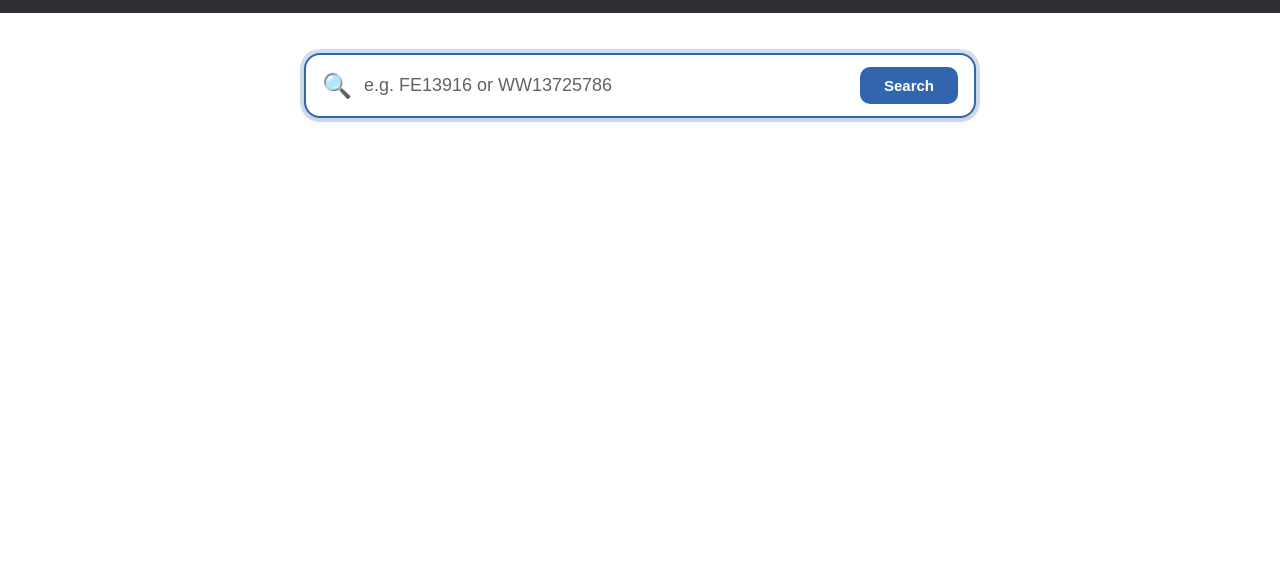
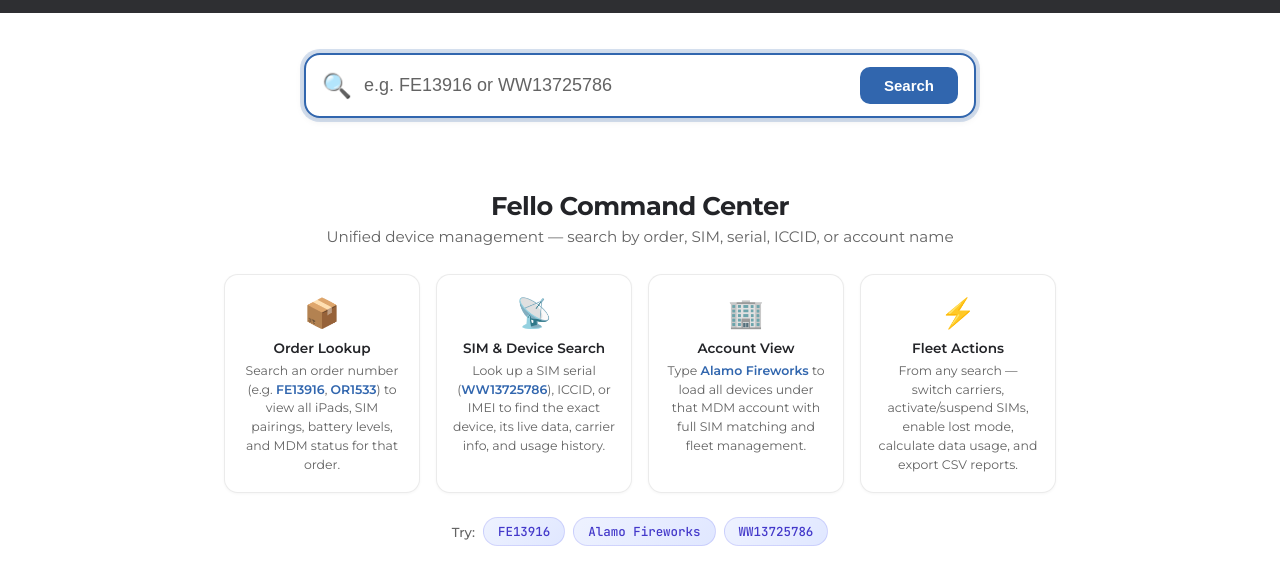
Before and after one commit to dano-27/fello_starlink_command_center, a website: page public/lookup/index.html in a window 1280 px wide. Shown: the part 52-636 px from the top of the page. Drawn offline with nearby package versions, Linux system fonts and the light colour scheme.

Commit message:
Add tool guide below search bar — explains features, shows quick-search chips, hides on search

```diff
--- a/public/lookup/app.js
+++ b/public/lookup/app.js
@@ -79,6 +79,10 @@
 
     setLoading(true);
     resultsContainer.classList.remove('visible');
+
+    // Hide the tool guide once a search starts
+    const toolGuide = document.getElementById('tool-guide');
+    if (toolGuide) toolGuide.classList.add('hidden');
 
     // Clear previous instances
     if (currentChart) { currentChart.destroy(); currentChart = null; }
--- a/public/lookup/index.html
+++ b/public/lookup/index.html
@@ -47,6 +47,46 @@
       </div>
     </div>
 
+    <div id="tool-guide" class="tool-guide">
+      <div class="tool-guide-inner">
+        <h2 class="tool-guide-title">Fello Command Center</h2>
+        <p class="tool-guide-subtitle">Unified device management — search by order, SIM, serial, ICCID, or account name</p>
+
+        <div class="tool-guide-grid">
+          <div class="tool-guide-card">
+            <div class="tool-guide-card-icon">📦</div>
+            <h3>Order Lookup</h3>
+            <p>Search an order number (e.g. <strong>FE13916</strong>, <strong>OR1533</strong>) to view all iPads, SIM pairings, battery levels, and MDM status for that order.</p>
+          </div>
+
+          <div class="tool-guide-card">
+            <div class="tool-guide-card-icon">📡</div>
+            <h3>SIM &amp; Device Search</h3>
+            <p>Look up a SIM serial (<strong>WW13725786</strong>), ICCID, or IMEI to find the exact device, its live data, carrier info, and usage history.</p>
+          </div>
+
+          <div class="tool-guide-card">
+            <div class="tool-guide-card-icon">🏢</div>
+            <h3>Account View</h3>
+            <p>Type <strong>Alamo Fireworks</strong> to load all devices under that MDM account with full SIM matching and fleet management.</p>
+          </div>
+
+          <div class="tool-guide-card">
+            <div class="tool-guide-card-icon">⚡</div>
+            <h3>Fleet Actions</h3>
+            <p>From any search — switch carriers, activate/suspend SIMs, enable lost mode, calculate data usage, and export CSV reports.</p>
+          </div>
+        </div>
+
+        <div class="tool-guide-examples">
+          <span class="tool-guide-examples-label">Try:</span>
+          <button class="tool-guide-chip" onclick="document.getElementById('search-input').value=this.textContent;document.getElementById('search-btn').click();">FE13916</button>
+          <button class="tool-guide-chip" onclick="document.getElementById('search-input').value=this.textContent;document.getElementById('search-btn').click();">Alamo Fireworks</button>
+          <button class="tool-guide-chip" onclick="document.getElementById('search-input').value=this.textContent;document.getElementById('search-btn').click();">WW13725786</button>
+        </div>
+      </div>
+    </div>
+
     <div id="results-container" class="results-container">
       <!-- Dynamic Content Will Be Injected Here -->
     </div>
--- a/public/lookup/styles.css
+++ b/public/lookup/styles.css
@@ -1112,10 +1112,133 @@ td.mono {
   color: var(--blue);
 }
 
+/* ── Tool Guide ──────────────────────────────────────────────────── */
+.tool-guide {
+  max-width: 880px;
+  margin: 0 auto;
+  padding: 0 24px;
+  animation: guideIn 0.5s ease-out;
+}
+
+@keyframes guideIn {
+  from { opacity: 0; transform: translateY(12px); }
+  to   { opacity: 1; transform: translateY(0); }
+}
+
+.tool-guide-inner {
+  text-align: center;
+  padding: 32px 0 16px;
+}
+
+.tool-guide-title {
+  font-family: 'Montserrat', sans-serif;
+  font-size: 1.6rem;
+  font-weight: 700;
+  color: var(--text-main);
+  margin: 0 0 6px;
+  letter-spacing: -0.02em;
+}
+
+.tool-guide-subtitle {
+  font-size: 0.95rem;
+  color: var(--text-muted);
+  margin: 0 0 28px;
+}
+
+.tool-guide-grid {
+  display: grid;
+  grid-template-columns: repeat(4, 1fr);
+  gap: 16px;
+  margin-bottom: 24px;
+}
+
+.tool-guide-card {
+  background: var(--bg-card);
+  border: 1px solid var(--border);
+  border-radius: 14px;
+  padding: 20px 16px 18px;
+  text-align: center;
+  transition: all 0.2s ease;
+  box-shadow: 0 1px 3px rgba(0,0,0,0.04);
+}
+
+.tool-guide-card:hover {
+  border-color: var(--blue);
+  box-shadow: 0 4px 16px rgba(59, 130, 246, 0.10);
+  transform: translateY(-2px);
+}
+
+.tool-guide-card-icon {
+  font-size: 1.8rem;
+  margin-bottom: 10px;
+}
+
+.tool-guide-card h3 {
+  font-family: 'Montserrat', sans-serif;
+  font-size: 0.85rem;
+  font-weight: 600;
+  color: var(--text-main);
+  margin: 0 0 6px;
+}
+
+.tool-guide-card p {
+  font-size: 0.78rem;
+  color: var(--text-muted);
+  line-height: 1.5;
+  margin: 0;
+}
+
+.tool-guide-card p strong {
+  color: var(--blue);
+  font-weight: 600;
+}
+
+.tool-guide-examples {
+  display: flex;
+  align-items: center;
+  justify-content: center;
+  gap: 8px;
+  flex-wrap: wrap;
+}
+
+.tool-guide-examples-label {
+  font-size: 0.82rem;
+  color: var(--text-muted);
+  font-weight: 500;
+}
+
+.tool-guide-chip {
+  background: linear-gradient(135deg, #EEF2FF, #E0E7FF);
+  border: 1px solid rgba(99, 102, 241, 0.2);
+  color: #4338CA;
+  font-family: 'JetBrains Mono', monospace;
+  font-size: 0.78rem;
+  font-weight: 500;
+  padding: 5px 14px;
+  border-radius: 20px;
+  cursor: pointer;
+  transition: all 0.2s ease;
+}
+
+.tool-guide-chip:hover {
+  background: linear-gradient(135deg, #E0E7FF, #C7D2FE);
+  border-color: rgba(99, 102, 241, 0.4);
+  transform: scale(1.05);
+}
+
+.tool-guide.hidden {
+  display: none;
+}
+
 @media (max-width: 768px) {
   .search-container { margin: 20px auto; }
   .stats-bar { grid-template-columns: 1fr 1fr; }
   .device-header { flex-direction: column; align-items: flex-start; gap: 16px; }
   .column-picker-dropdown { right: 0; left: auto; }
   .drawer { width: 100%; max-width: 100vw; }
+  .tool-guide-grid { grid-template-columns: 1fr 1fr; }
 }
+
+@media (max-width: 480px) {
+  .tool-guide-grid { grid-template-columns: 1fr; }
+}
```
